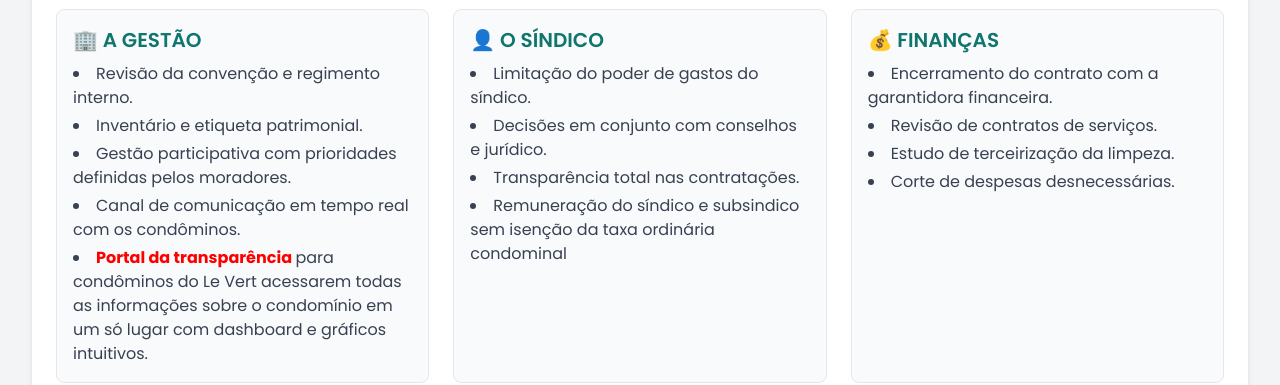
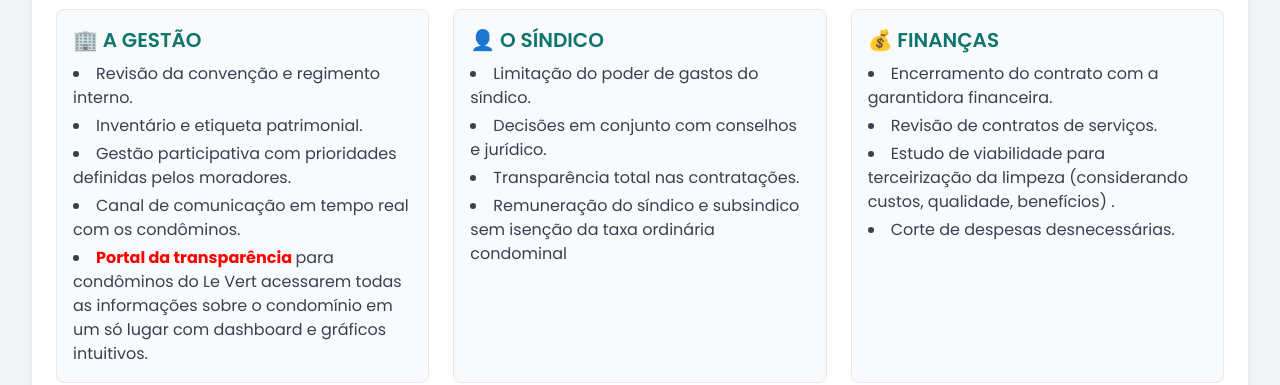
Before and after one commit to luestevam/levert, a plain HTML site: page index.html in a window 1280 px wide. Shown: the part 451-836 px from the top of the page. Drawn offline with nearby package versions, Linux system fonts and the light colour scheme.

Commit message:
inserir detalhe da tercerização

```diff
--- a/index.html
+++ b/index.html
@@ -91,7 +91,7 @@
                     <ul class="list-disc list-inside space-y-1 text-gray-700">
                                                <li>Encerramento do contrato com a garantidora financeira.</li>
                         <li>Revisão de contratos de serviços.</li>
-                        <li>Estudo de terceirização da limpeza.</li>
+                        <li>Estudo de viabilidade para terceirização da limpeza (considerando custos, qualidade, benefícios) .</li>
                         <li>Corte de despesas desnecessárias.</li>
                     </ul>
                 </div>
```
